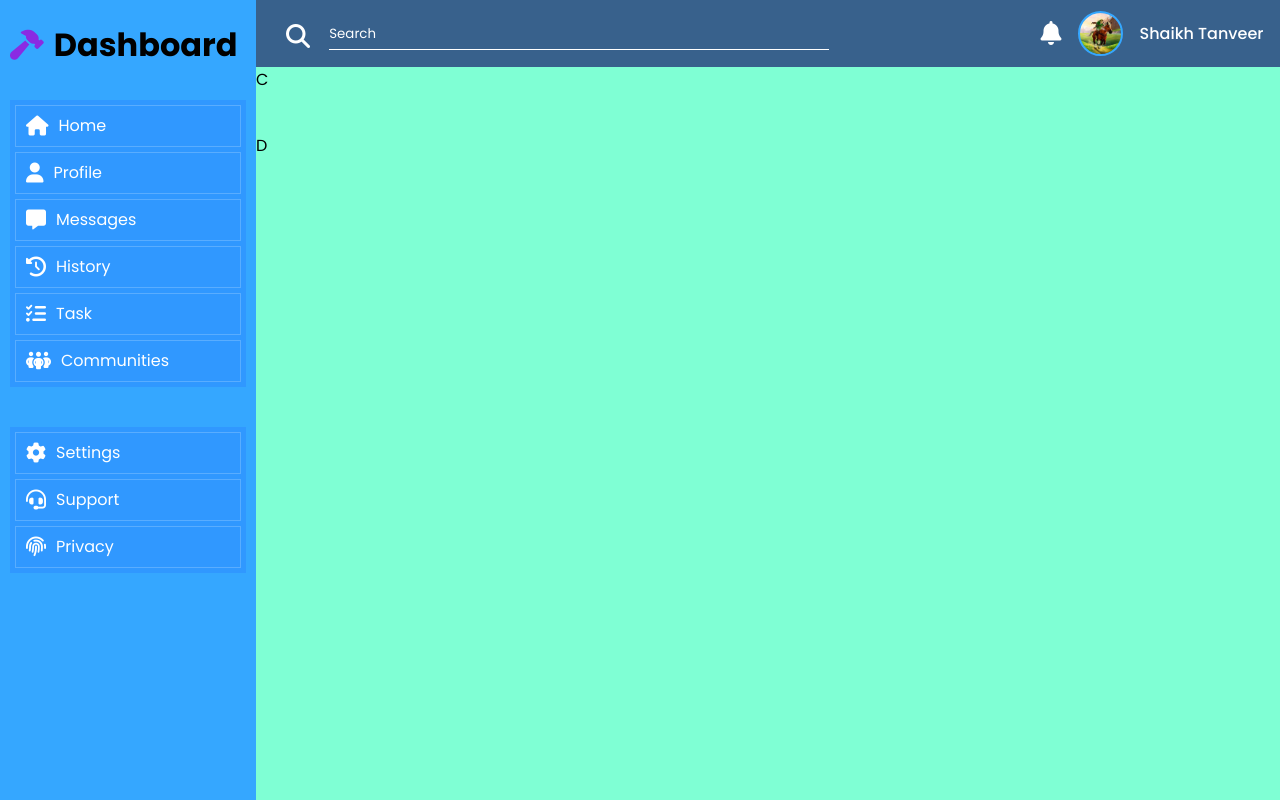
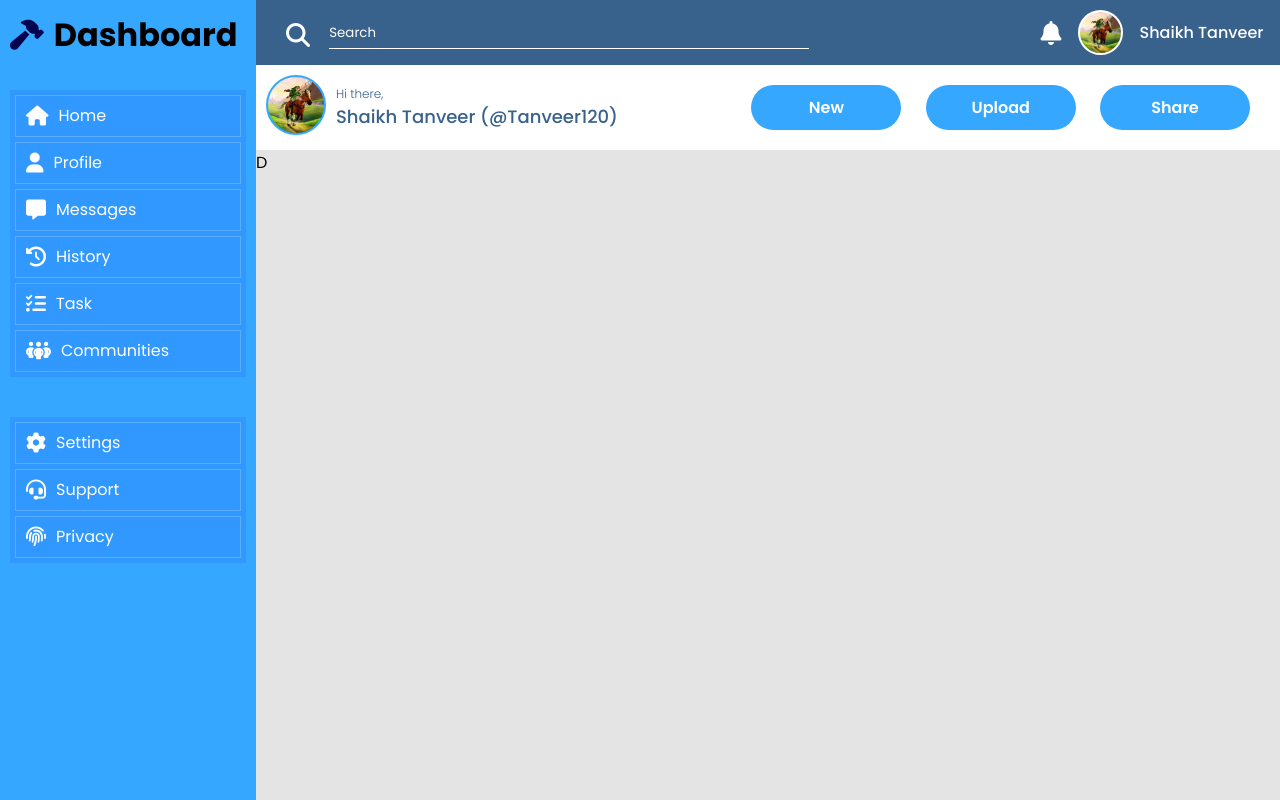
Before and after one commit to Tanveer120/DashboardUI, a plain HTML site: page index.html in a window 1280 px wide. Drawn offline with Linux system fonts and the light colour scheme.

Commit message:
Added header Section

```diff
--- a/index.html
+++ b/index.html
@@ -73,7 +73,20 @@
                 <p class="navUsername">Shaikh Tanveer</p>
             </div>
         </div>
-        <div class="grid headerContainer">C</div>
+        <div class="grid headerContainer">
+            <div class="headerSection1">
+                <div class="headerPfp"></div>
+                <div class="headerMsg">
+                    <p class="hi">Hi there,</p>
+                    <p class="headerUname">Shaikh Tanveer (@Tanveer120)</p>
+                </div>
+            </div>
+            <div class="headerSection2">
+                <button>New</button>
+                <button>Upload</button>
+                <button>Share</button>
+            </div>
+        </div>
         <div class="grid mainContainer">D</div>
     </div>
 </body>
--- a/style.css
+++ b/style.css
@@ -14,7 +14,6 @@
 
 
 .grid{
-    /* border: 1px solid black; */
     background-color: aquamarine;
 }
 
@@ -22,30 +21,27 @@
     grid-row:1 / 4 ;
     line-height: 40px;
     background-color: #35a7ff;
-
 }
 
 .sidebarContainer ul{
     width: 100%;
     background-color: rgba(0, 0, 255, 0.089);
-    /* border: 1px solid white; */
-
 }
 
 .sidebarContainer li{
     display: flex;
     border: 0.1px solid rgba(255, 255, 255, 0.200);
     margin: 5px;
-    /* border: 1px solid black; */
-    /* width: 100%; */
+}
+
+.sidebarContainer li:hover{
+    scale: 1.02;
 }
 
 .sidebarContainer i{
     font-size: 30px;
     padding: 10px;
-    color: blueviolet;
-    /* -webkit-text-stroke: 1px white; */
-
+    color: rgb(4, 3, 77);
 }
 
 .sidebarContainer li i{
@@ -61,7 +57,7 @@
 
 .sidebarSection1{
     display: flex;
-    margin: 20px 0 0 0;
+    margin: 10px 0 0 0;
     line-height: 50px;
 }
 
@@ -70,7 +66,6 @@
     margin: 20px 0 0 0;
     padding: 10px;
     gap: 10px;
-
 }
 
 .sidebarSection3{
@@ -101,8 +96,7 @@
 
 .navSection1 input{
     height: 30px;
-    width: 500px;
-    /* border-radius: 20px; */
+    width: 30rem;
     outline: none;
     border: none;
     border-bottom: 1.5px solid white;
@@ -119,7 +113,6 @@
 
 .navSection2{
     display: flex;
-    /* border: 1px solid black; */
     align-items: center;
     justify-content: space-evenly;
     width: 25%;
@@ -137,7 +130,7 @@
     height: 45px;
     width: 45px;
     border-radius: 50%;
-    border: 2px solid #35a7ff;
+    border: 2px solid white;
 }
 
 .navSection2 p{
@@ -145,3 +138,63 @@
     color: white;
     font-weight: 500;
 }
+
+.headerContainer{
+    display: flex;
+    align-items: center;
+    justify-content: space-between;
+    padding: 10px;
+    /* background-color: rgb(228, 228, 228); */
+    background-color: white;
+    color: #38618c;
+}
+
+.headerSection1{
+    display: flex;
+}
+
+.headerSection1 .headerPfp{
+    height: 60px;
+    width: 60px;
+    border-radius: 50%;
+    background-image: url("profilePic.jpg");
+    background-size: cover;
+    border: 2px solid #35a7ff;
+}
+
+.headerSection1 .headerMsg{
+    display: flex;
+    flex-direction: column;
+    padding: 10px;
+}
+
+.headerSection1 .hi{
+    font-size: 12px;
+    font-weight: 300;
+}
+
+.headerSection1 .headerUname{
+    font-size: 18px;
+    font-weight: 500;
+}
+
+.headerSection2 button{
+    width: 150px;
+    height: 45px;
+    border-radius: 30px;
+    border: none;
+    background-color: #35a7ff;
+    margin-right: 20px;
+    font-size: 16px;
+    color: white;
+    font-weight: 600;
+}
+
+.headerSection2 button:hover{
+    scale: 1.05;
+}
+
+.mainContainer{
+    /* background-color: white; */
+    background-color: rgb(228, 228, 228);
+}
```
